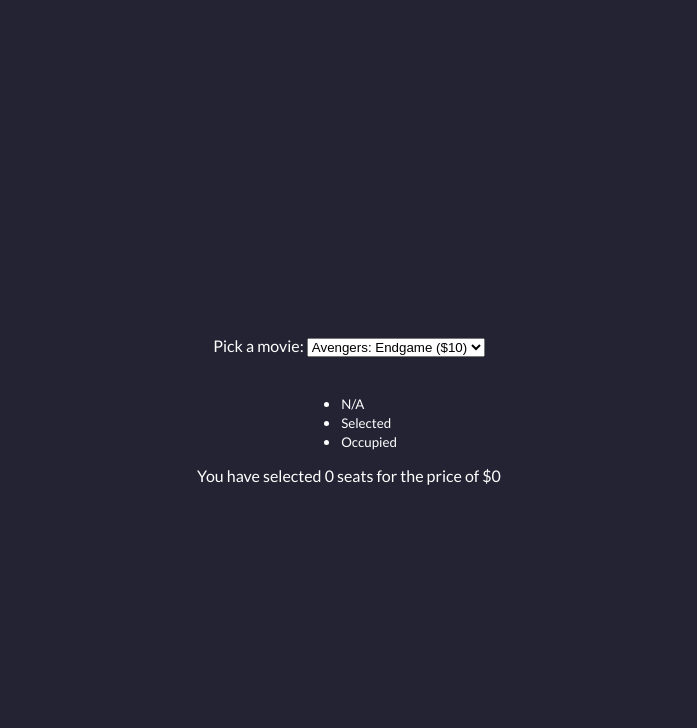
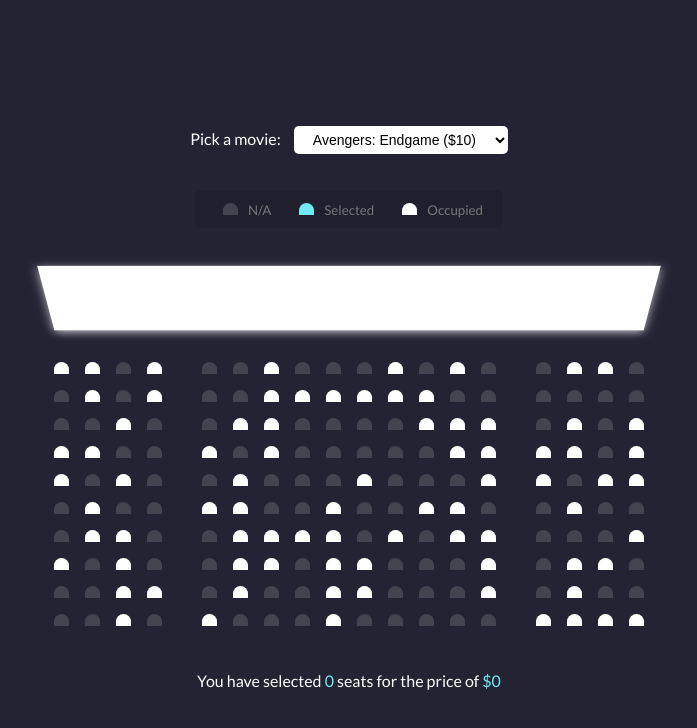
Before and after one commit to jaisharx/book-movie-tickets, a plain HTML site: page index.html in a window 1280 px wide. Shown: the whole page, without its empty margins (291-988 px from the left). Drawn offline with Linux system fonts and the light colour scheme.

Commit message:
Deploying to gh-pages from  @ 8e0550bf4f1826304445c47e746314615d877be2 🚀

```diff
--- a/index.html
+++ b/index.html
@@ -39,13 +39,12 @@
         <div class="container">
             <div class="screen"></div>
 
-
-            <!-- generate seats here -->
+            <!-- generating seats here -->
         </div>
 
-        <div class="text">
-            You have selected <span id="count">0</span> seats for the price of $<span id="total">0</span>
-        </div>
+        <p class="text">
+            You have selected <span id="count">0</span> seats for the price of <span id="total">$0</span>
+        </p>
 
     </body>
 </html>
--- a/script.js
+++ b/script.js
@@ -0,0 +1,32 @@
+const isSeatOccupied = (chances) => {
+    if(chances > .5) return true;
+    else return false;
+}
+
+const generateSeats = (numOfRows, eachRowSize) => {
+    const container = document.querySelector('.container');
+
+    for(let i = 0; i < numOfRows; i++){
+        let row = document.createElement('div');
+        row.classList.add("row");
+
+        for(let j = 0; j < eachRowSize; j++){
+            const randInt = Math.random();
+            let seat = document.createElement('div');
+
+            seat.classList.add('seat'); // adding default seat class
+
+            if(isSeatOccupied(randInt)) {
+                seat.classList.add('occupied'); // randomly occupying seats
+            }
+
+            row.appendChild(seat);
+        }
+
+        container.appendChild(row);
+    }
+}
+
+window.onload = () => {
+    generateSeats(10, 18);
+}
--- a/style.css
+++ b/style.css
@@ -23,3 +23,95 @@ body {
 .movie-container {
     margin: 20px 0;
 }
+
+.movie-container select {
+    background-color: #fff;
+    border: 0;
+    border-radius: 5px;
+    font-size: 14px;
+    margin-left: 10px;
+    padding: 5px 15px;
+}
+
+.container {
+    perspective: 1000px;
+    margin-bottom: 32px;
+}
+
+.row {
+    display: flex;
+}
+
+.seat {
+    background-color: #444451;
+    height: 12px;
+    width: 15px;
+    margin: 8px;
+    border-top-left-radius: 10px;
+    border-top-right-radius: 10px;
+}
+
+.seat.selected {
+    background-color: #6feaf6;
+}
+
+.seat.occupied {
+    background-color: #fff;
+}
+
+.seat:nth-of-type(4) {
+    margin-right: 32px;
+}
+
+.seat:nth-last-of-type(4) {
+    margin-left: 32px;
+}
+
+.seat:not(.occupied):hover {
+    cursor: pointer;
+    transform: scale(1.3);
+}
+
+.showcase .seat:not(.occupied):hover {
+    cursor: default;
+    transform: scale(1);
+}
+
+.showcase {
+    background-color: rgba(0, 0, 0, .1);
+    padding: 5px 10px;
+    border-radius: 5px;
+    color: #777;
+    list-style: none;
+    display: flex;
+    justify-content: space-between;
+}
+
+.showcase li {
+    display: flex;
+    align-items: center;
+    justify-content: center;
+    margin: 0px 10px;
+}
+
+.showcase li small {
+    margin-top: 2px;
+    margin-left: 2px;
+}
+
+.screen {
+    background-color: #fff;
+    height: 80px;
+    width: 100%;
+    margin: 15px 0;
+    transform: rotateX(-45deg);
+    box-shadow: 0 3px 10px rgba(255, 255, 255, .7);
+}
+
+p.text {
+    margin: 5px 0;
+}
+
+p.text span {
+    color: #6feaf6;
+}
```
